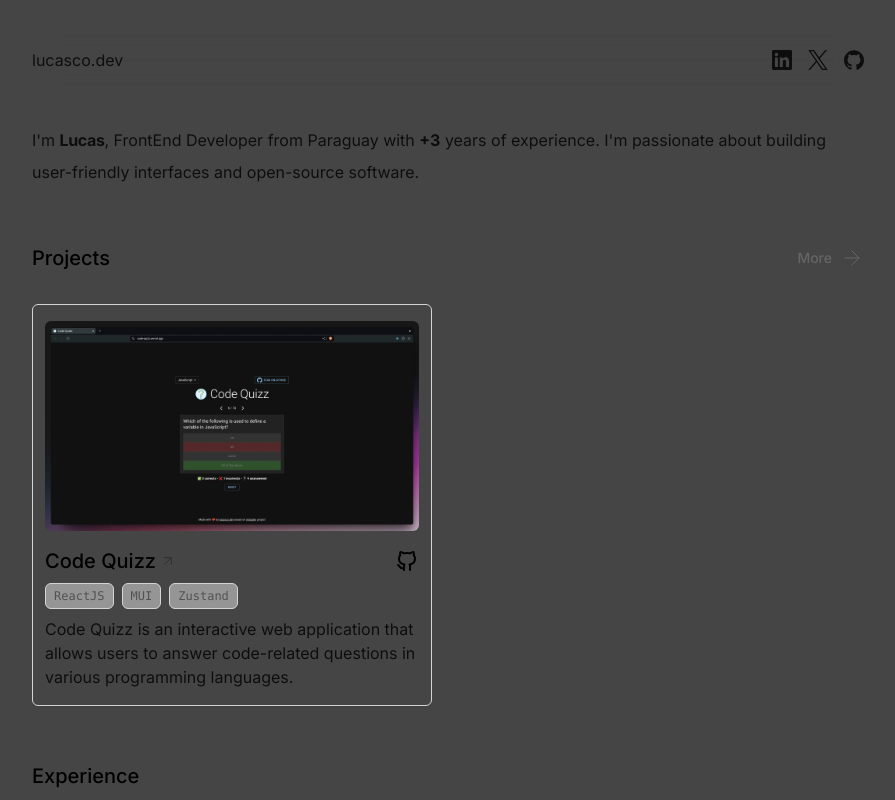
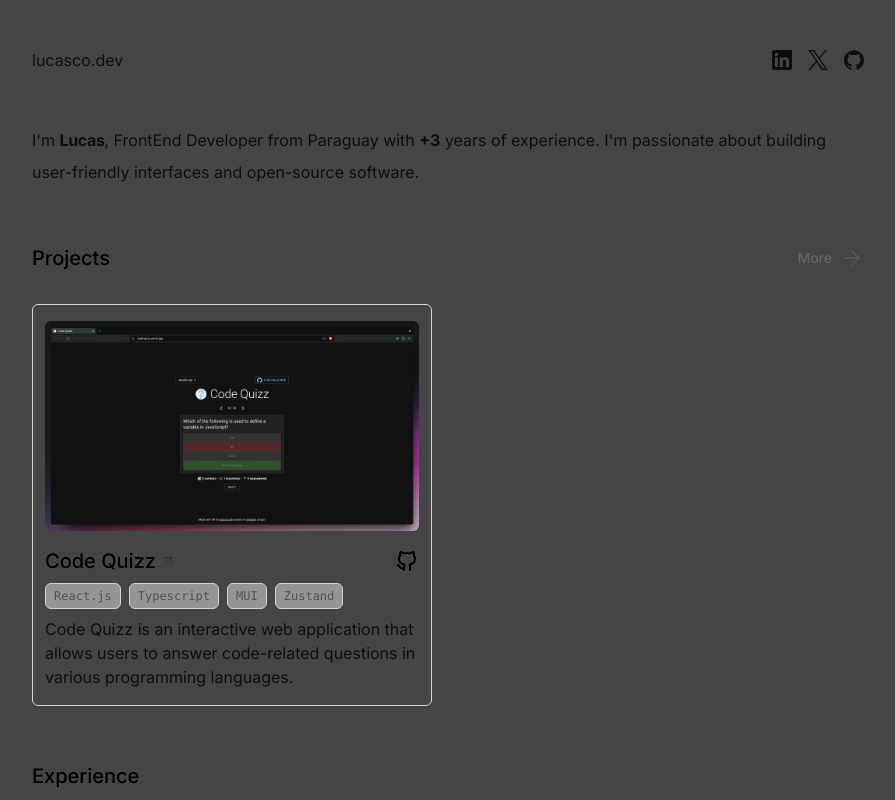
Before and after one commit to isaias-alt/lucasco.dev, a Next.js app: page / in a window 1280 px wide. Shown: the top 800 px of the page, without its empty margins (192-1087 px from the left). Built offline with nearby package versions, Linux system fonts and the light colour scheme.

Commit message:
fix tags typo and add one more technologie

```diff
--- a/src/data/projects.ts
+++ b/src/data/projects.ts
@@ -12,7 +12,7 @@ export const PROJECTS: Project[] = [
   {
     title: 'Code Quizz',
     description: 'Code Quizz is an interactive web application that allows users to answer code-related questions in various programming languages.',
-    tags: ['ReactJS', 'MUI', 'Zustand'],
+    tags: ['React.js', 'Typescript', 'MUI', 'Zustand'],
     url: 'https://code-quizz.vercel.app/',
     githubUrl: 'https://github.com/isaias-alt/code-quizz',
     image: '/projects/codequizz.webp'
```
